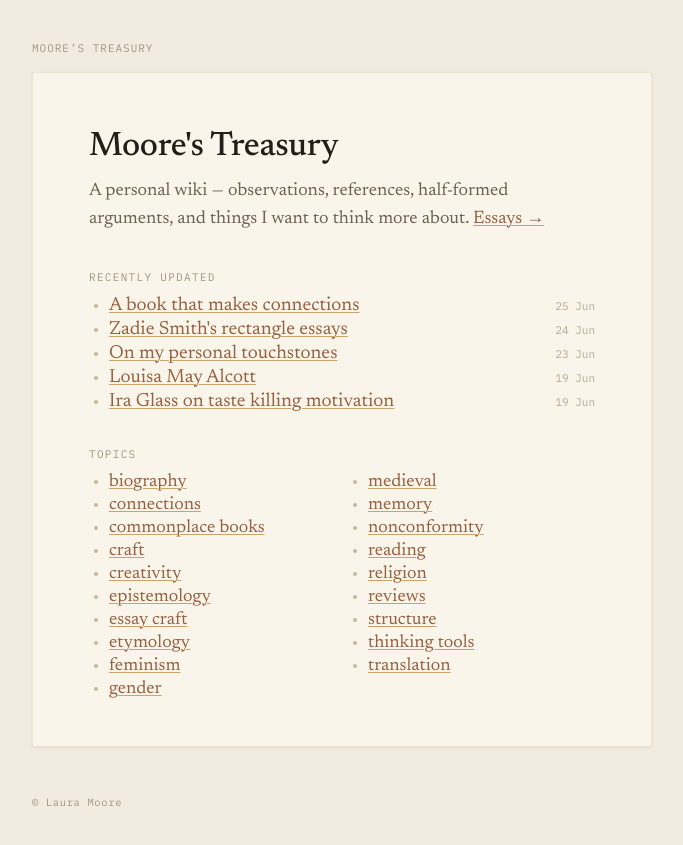
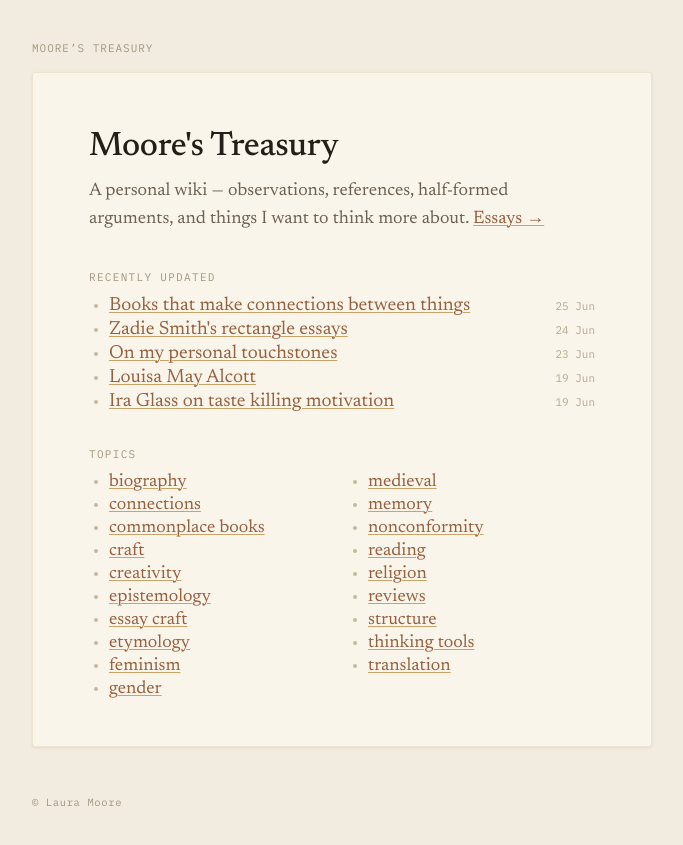
Before and after one commit to lauramoorewrites-del/treasury, a Jekyll site: the page built from index.md, in a window 1280 px wide. Shown: the top 845 px of the page, without its empty margins (298-981 px from the left). Built offline with Jekyll 4.4.1, drawn with Linux system fonts in a browser that asks for light colours.

Commit message:
Rename connections page, update essays title
Co-Authored-By: Claude Opus 4.6 (1M context) <noreply@anthropic.com>

```diff
--- a/index.md
+++ b/index.md
@@ -3,8 +3,8 @@ layout: home
 title: "Moore's Treasury"
 intro: "A personal wiki — observations, references, half-formed arguments, and things I want to think more about."
 recent:
-  - title: "A book that makes connections"
-    url: "/treasury/a-book-that-makes-connections/"
+  - title: "Books that make connections between things"
+    url: "/treasury/books-that-makes-connections/"
     date: "25 Jun"
   - title: "Zadie Smith's rectangle essays"
     url: "/treasury/zadie-smiths-rectangle-essays/"
```
Also changed, not shown: essays.md (+1 -1 lines), _pages/books-that-makes-connections.md (renamed from _pages/a-book-that-makes-connections-between-things.md).
